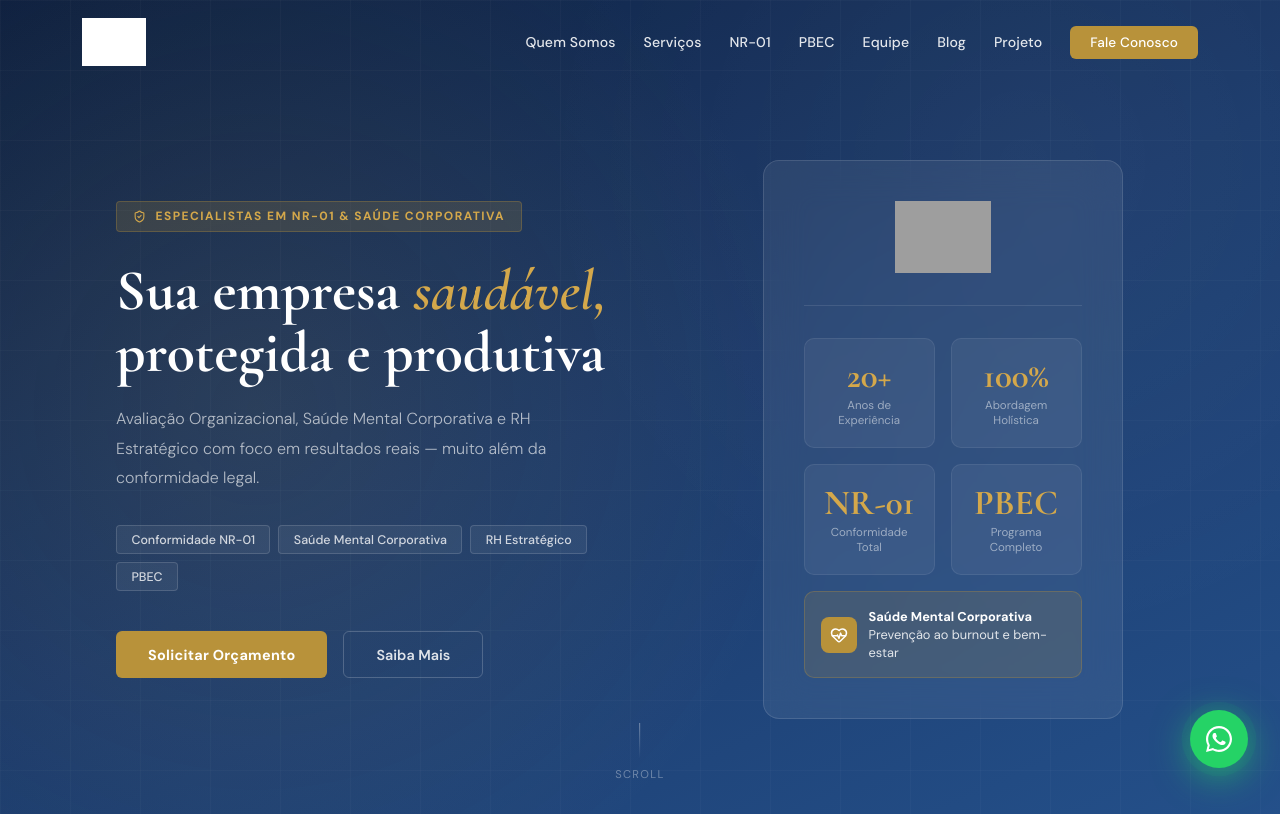
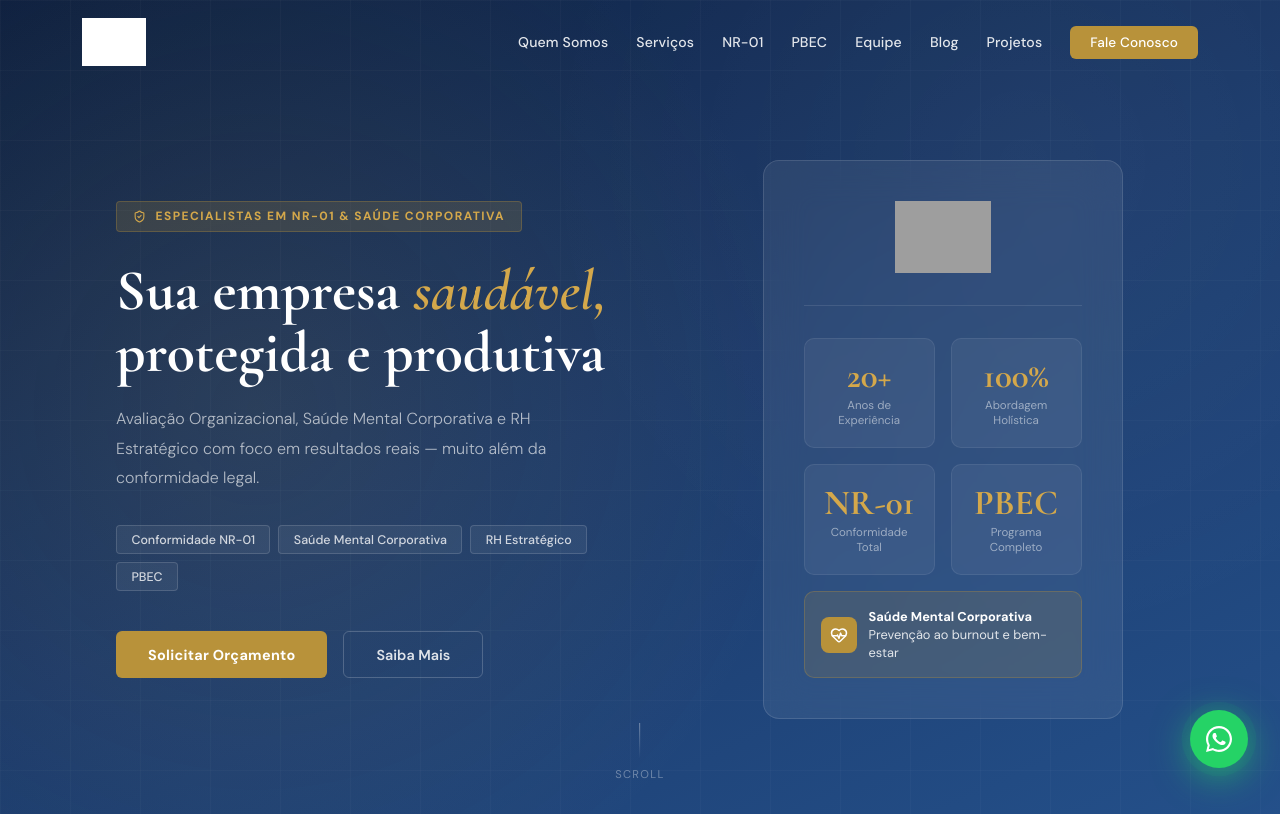
Before and after one commit to leanttro/soscorpotativa, a Flask app: page / in a window 1280 px wide. Shown: the top 814 px of the page. Run offline with Flask 3, Linux system fonts and the light colour scheme; grey boxes are pictures that could not be loaded.

Commit message:
Update index.html

```diff
--- a/templates/index.html
+++ b/templates/index.html
@@ -1162,7 +1162,7 @@ footer {
         <li><a href="#pbec">PBEC</a></li>
         <li><a href="#equipe">Equipe</a></li>
         <li><a href="#blog">Blog</a></li>
-        <li><a href="/engrena">Projeto</a></li>
+        <li><a href="/engrena">Projetos</a></li>
         <li><a href="#contato" class="nav-cta-btn">Fale Conosco</a></li>
       </ul>
       <button class="hamburger" onclick="openMobile()" aria-label="Menu">
```
